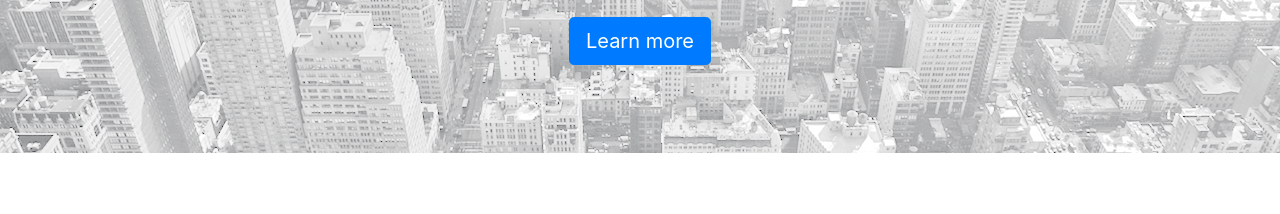
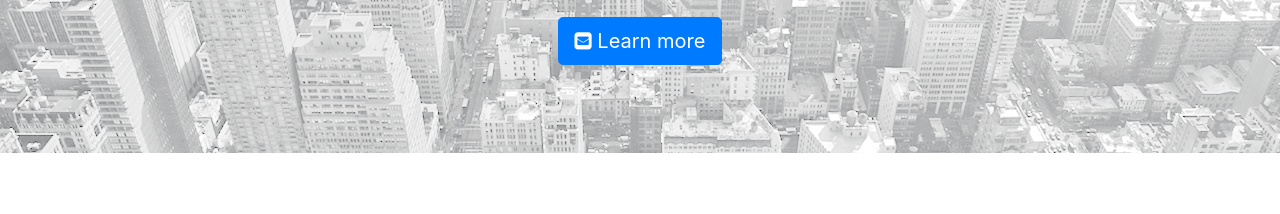
Before and after one commit to eatabit/www.eatabit.com, a plain HTML site: page index.html in a window 1280 px wide. Shown: the part 359-573 px from the top of the page. Drawn offline with nearby package versions, Linux system fonts and the light colour scheme.

Commit message:
Make button an email link

```diff
--- a/index.html
+++ b/index.html
@@ -66,7 +66,11 @@
               <div class="carousel-caption">
                 <h1>Innovative ordering solutions</h1>
                 <p>Eatabit specializes in offering unique solutions to the most difficult problems in the world of online food ordering for restaurants, delivery services and voice interface designers.</p>
-                <p><a class="btn btn-lg btn-primary" href="#" role="button">Learn more</a></p>
+                <p>
+                  <a class="btn btn-lg btn-primary" href="mailto:hey@eatabit.ai" role="button">
+                    <i class="fa fa-envelope-square"></i> Learn more
+                  </a>
+                </p>
               </div>
             </div>
           </div>
```
